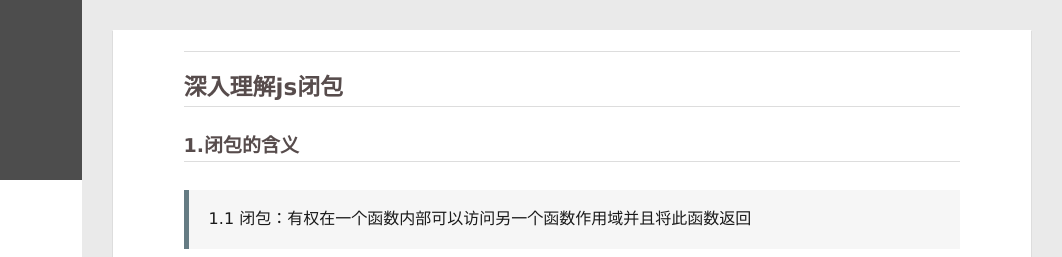
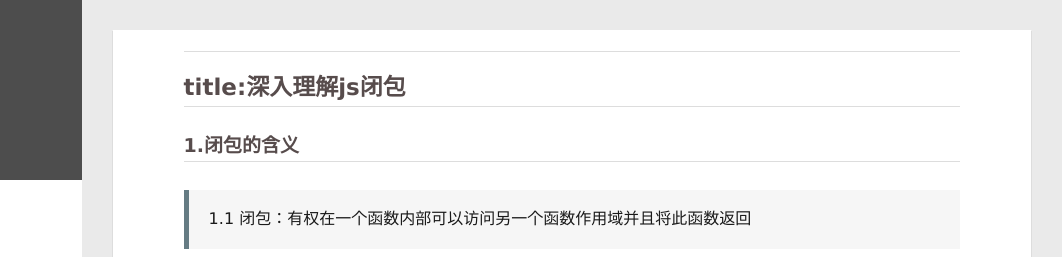
Before and after one commit to xbadao/xbadao.github.io, a plain HTML site: page 2018/04/10/bb/index.html in a window 1280 px wide. Shown: the top 257 px of the page, 218-1280 px from the left. Drawn offline with nearby package versions, Linux system fonts and the light colour scheme; some packages are replaced by stand-ins of ours.

Commit message:
Site updated: 2018-06-05 20:27:41

```diff
--- a/2018/04/10/bb/index.html
+++ b/2018/04/10/bb/index.html
@@ -8,17 +8,17 @@
   <link rel="dns-prefetch" href="//xbadao">
   <title>何晨苑</title>
   <meta name="viewport" content="width=device-width, initial-scale=1, maximum-scale=1">
-  <meta name="description" content="深入理解js闭包1.闭包的含义 1.1 闭包：有权在一个函数内部可以访问另一个函数作用域并且将此函数返回   2.想要了解闭包，首先要理解函数的作用域 2.1 js中变量的作用域分为两种，全局变量和局部变量，简单来说，除了函数中定义的变量是局部变量外，其他的都是全局变量。  3. 闭包的作用 3.1 可以在函数外面访问函数里面的变量3.2 可以保存函数中的变量值，不用担心调用函数时变量变化。">
+  <meta name="description" content="title:深入理解js闭包1.闭包的含义 1.1 闭包：有权在一个函数内部可以访问另一个函数作用域并且将此函数返回   2.想要了解闭包，首先要理解函数的作用域 2.1 js中变量的作用域分为两种，全局变量和局部变量，简单来说，除了函数中定义的变量是局部变量外，其他的都是全局变量。  3. 闭包的作用 3.1 可以在函数外面访问函数里面的变量3.2 可以保存函数中的变量值，不用担心调用函数时变">
 <meta property="og:type" content="article">
 <meta property="og:title" content="何晨苑">
 <meta property="og:url" content="//xbadao/2018/04/10/bb/index.html">
 <meta property="og:site_name" content="何晨苑">
-<meta property="og:description" content="深入理解js闭包1.闭包的含义 1.1 闭包：有权在一个函数内部可以访问另一个函数作用域并且将此函数返回   2.想要了解闭包，首先要理解函数的作用域 2.1 js中变量的作用域分为两种，全局变量和局部变量，简单来说，除了函数中定义的变量是局部变量外，其他的都是全局变量。  3. 闭包的作用 3.1 可以在函数外面访问函数里面的变量3.2 可以保存函数中的变量值，不用担心调用函数时变量变化。">
+<meta property="og:description" content="title:深入理解js闭包1.闭包的含义 1.1 闭包：有权在一个函数内部可以访问另一个函数作用域并且将此函数返回   2.想要了解闭包，首先要理解函数的作用域 2.1 js中变量的作用域分为两种，全局变量和局部变量，简单来说，除了函数中定义的变量是局部变量外，其他的都是全局变量。  3. 闭包的作用 3.1 可以在函数外面访问函数里面的变量3.2 可以保存函数中的变量值，不用担心调用函数时变">
 <meta property="og:locale" content="default">
-<meta property="og:updated_time" content="2018-04-10T12:51:06.135Z">
+<meta property="og:updated_time" content="2018-06-05T12:26:55.500Z">
 <meta name="twitter:card" content="summary">
 <meta name="twitter:title" content="何晨苑">
-<meta name="twitter:description" content="深入理解js闭包1.闭包的含义 1.1 闭包：有权在一个函数内部可以访问另一个函数作用域并且将此函数返回   2.想要了解闭包，首先要理解函数的作用域 2.1 js中变量的作用域分为两种，全局变量和局部变量，简单来说，除了函数中定义的变量是局部变量外，其他的都是全局变量。  3. 闭包的作用 3.1 可以在函数外面访问函数里面的变量3.2 可以保存函数中的变量值，不用担心调用函数时变量变化。">
+<meta name="twitter:description" content="title:深入理解js闭包1.闭包的含义 1.1 闭包：有权在一个函数内部可以访问另一个函数作用域并且将此函数返回   2.想要了解闭包，首先要理解函数的作用域 2.1 js中变量的作用域分为两种，全局变量和局部变量，简单来说，除了函数中定义的变量是局部变量外，其他的都是全局变量。  3. 闭包的作用 3.1 可以在函数外面访问函数里面的变量3.2 可以保存函数中的变量值，不用担心调用函数时变">
 
     <link rel="alternative" href="/atom.xml" title="何晨苑" type="application/atom+xml">
 
@@ -160,7 +160,7 @@
     <div class="article-entry" itemprop="articleBody">
 
         <hr>
-<h2 id="深入理解js闭包"><a href="#深入理解js闭包" class="headerlink" title="深入理解js闭包"></a>深入理解js闭包</h2><h3 id="1-闭包的含义"><a href="#1-闭包的含义" class="headerlink" title="1.闭包的含义"></a>1.闭包的含义</h3><blockquote>
+<h2 id="title-深入理解js闭包"><a href="#title-深入理解js闭包" class="headerlink" title="title:深入理解js闭包"></a>title:深入理解js闭包</h2><h3 id="1-闭包的含义"><a href="#1-闭包的含义" class="headerlink" title="1.闭包的含义"></a>1.闭包的含义</h3><blockquote>
 <p>1.1 闭包：有权在一个函数内部可以访问另一个函数作用域并且将此函数返回</p>
 </blockquote>
 <hr>
```
Also changed, not shown: index.html (+1 -1 lines).
